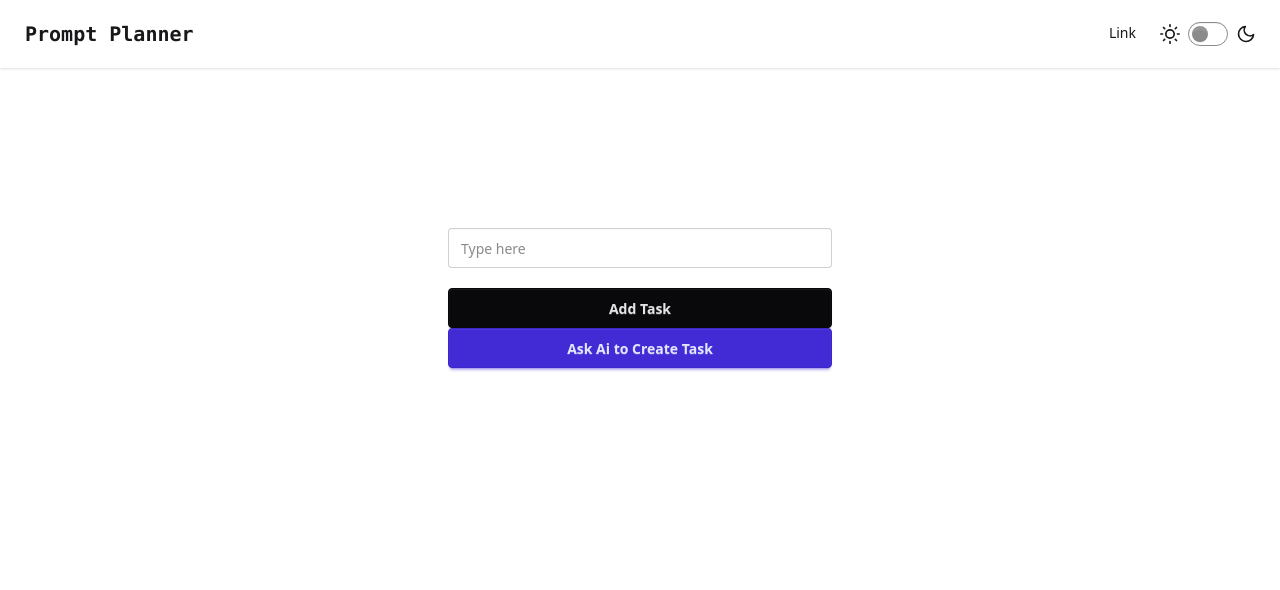
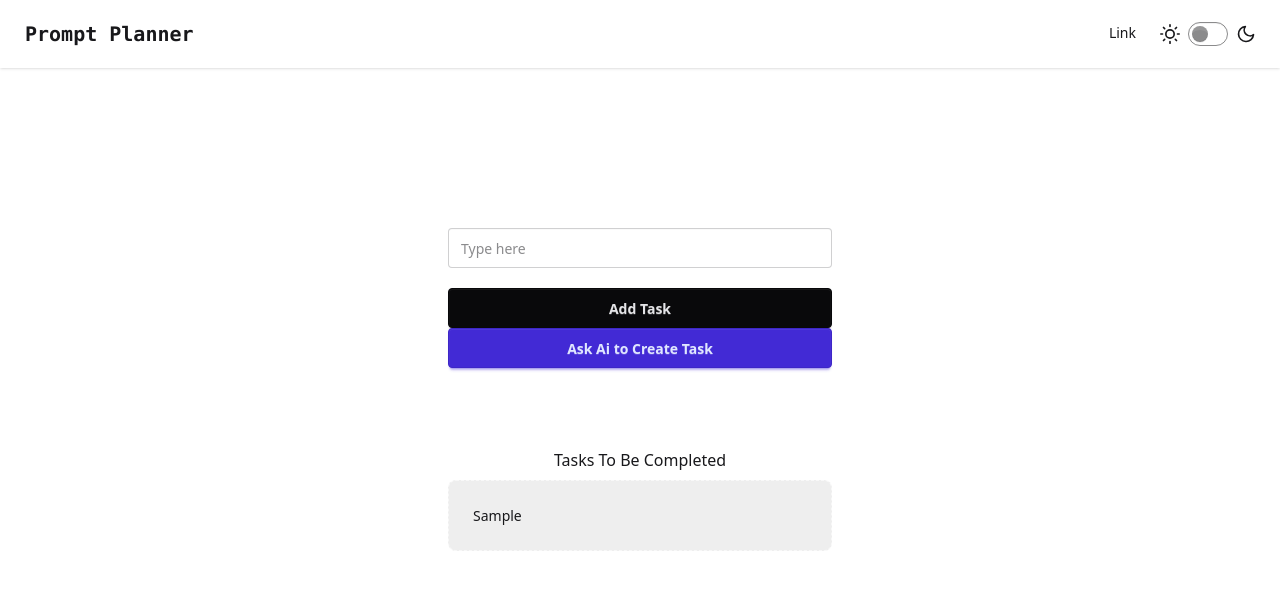
Before and after one commit to ameenamzz/prompt-planner, a React (Vite) app: page / in a window 1280 px wide. Both pictures are taken after typing "Sample" into the empty fields and a click on the button "Add Task". Shown: the top 590 px of the page. Built offline with nearby package versions, Linux system fonts and the light colour scheme.

Commit message:
Add ListTask component and integrate it into AddTask for task display

```diff
--- a/src/components/AddTask.jsx
+++ b/src/components/AddTask.jsx
@@ -1,4 +1,5 @@
 import React, { useState } from "react";
+import ListTask from "./ListTask";
 
 const AddTask = () => {
   const [taskInput, setTaskInput] = useState("");
@@ -6,11 +7,12 @@ const AddTask = () => {
   //   console.log(taskInput)
   const handleAddTask = () => {
     setTaskInput(taskArray.push(taskInput));
-    setTaskInput("")
+    setTaskInput("");
     console.log(taskArray);
   };
 
   return (
+    <>
       <div className="flex justify-center mt-40">
         <div>
           <input
@@ -30,6 +32,13 @@ const AddTask = () => {
           </div>
         </div>
       </div>
+      <div className=" mt-20">
+        <h1 className="flex justify-center">Tasks To Be Completed</h1>
+        {taskArray.map((list) => (
+          <ListTask data={list} />
+        ))}
+      </div>
+    </>
   );
 };
 
--- /dev/null
+++ b/src/components/ListTask.jsx
@@ -0,0 +1,15 @@
+import React from "react";
+
+const ListTask = ({ data }) => {
+  return (
+    <div className="flex justify-center mt-2">
+      <div className="card card-dash bg-base-300 w-96">
+        <div className="card-body">
+          <p>{data}</p>
+        </div>
+      </div>
+    </div>
+  );
+};
+
+export default ListTask;
```
Lines whose indentation alone changed are shown as unchanged.
